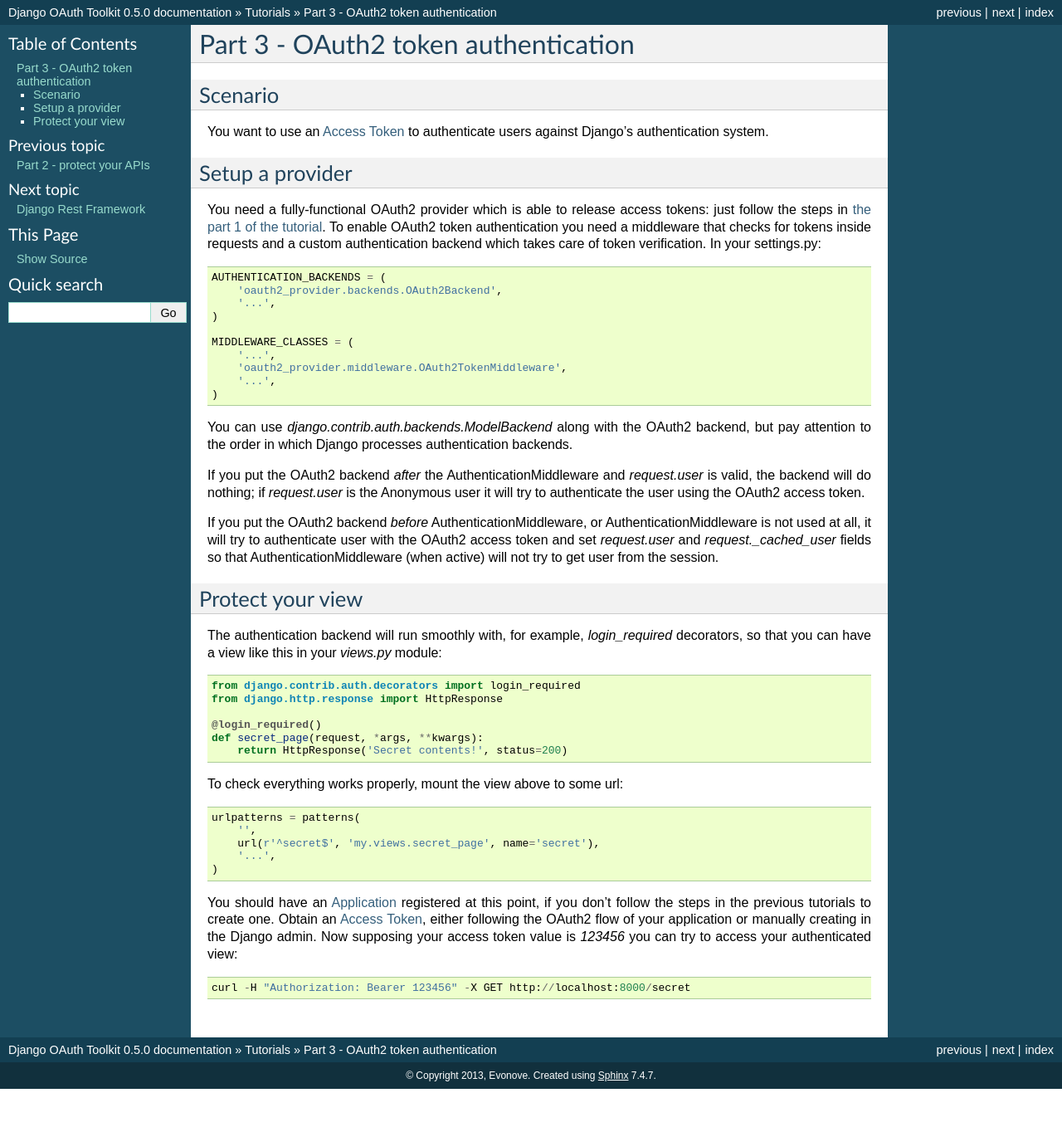
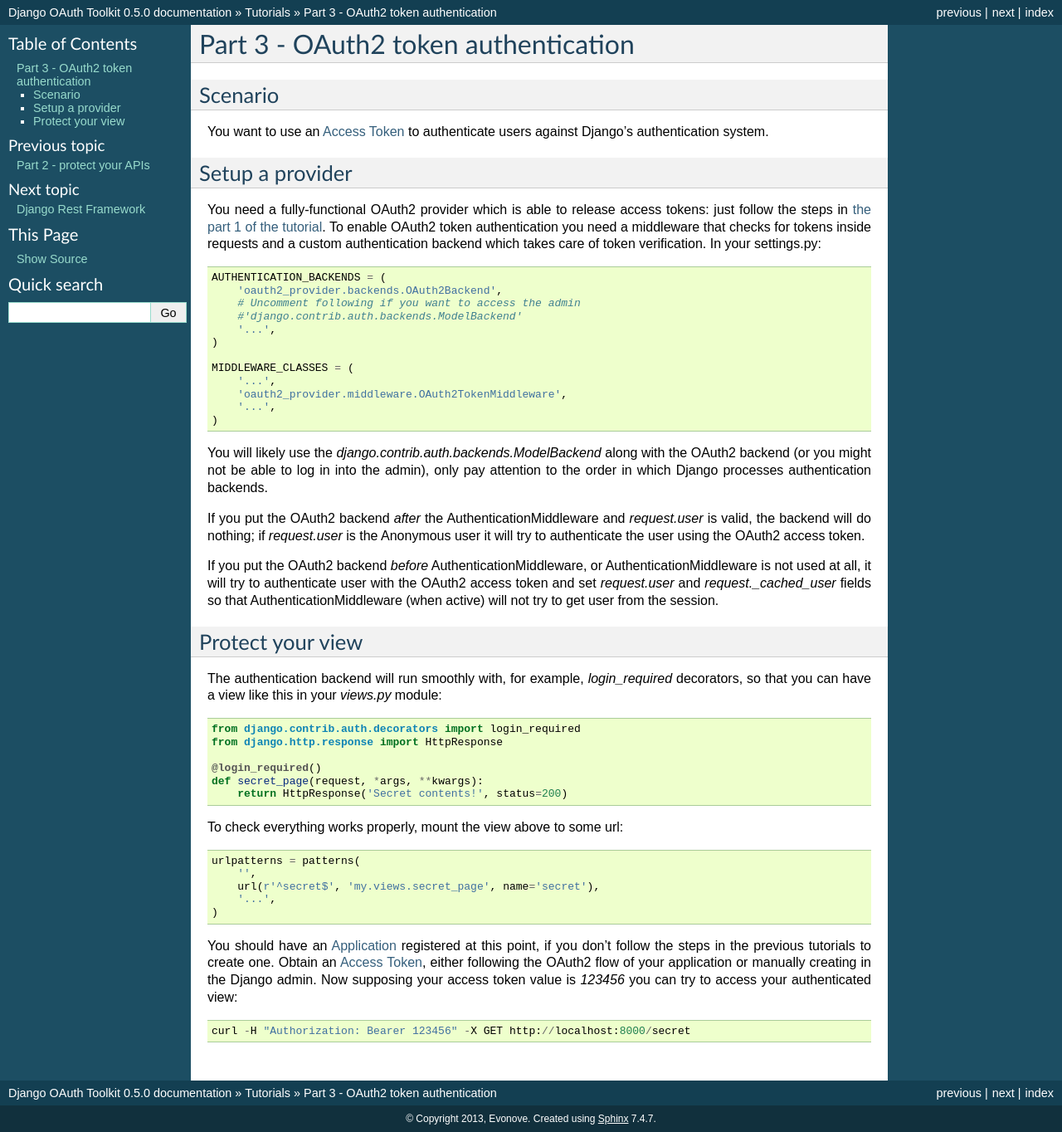
Before and after one commit to sheriffwoody0922/oauth-python-django, a Sphinx documentation site: the page built from docs/tutorial/tutorial_03.rst, in a window 1280 px wide. Shown: the whole page at 83% size. Built offline with Sphinx 7.4.7, drawn with Linux system fonts in a browser that asks for light colours; before the commit the page ends 1312 px from its top, so only the background shows below that.

Commit message:
clearer docs in tutorial3

```diff
--- a/docs/tutorial/tutorial_03.rst
+++ b/docs/tutorial/tutorial_03.rst
@@ -17,6 +17,8 @@
 
     AUTHENTICATION_BACKENDS = (
         'oauth2_provider.backends.OAuth2Backend',
+        # Uncomment following if you want to access the admin
+        #'django.contrib.auth.backends.ModelBackend'
         '...',
     )
 
@@ -26,8 +28,9 @@
         '...',
     )
 
-You can use `django.contrib.auth.backends.ModelBackend` along with the OAuth2 backend, but pay
-attention to the order in which Django processes authentication backends.
+You will likely use the `django.contrib.auth.backends.ModelBackend` along with the OAuth2 backend
+(or you might not be able to log in into the admin), only pay attention to the order in which
+Django processes authentication backends.
 
 If you put the OAuth2 backend *after* the AuthenticationMiddleware and `request.user` is valid,
 the backend will do nothing; if `request.user` is the Anonymous user it will try to authenticate
```
